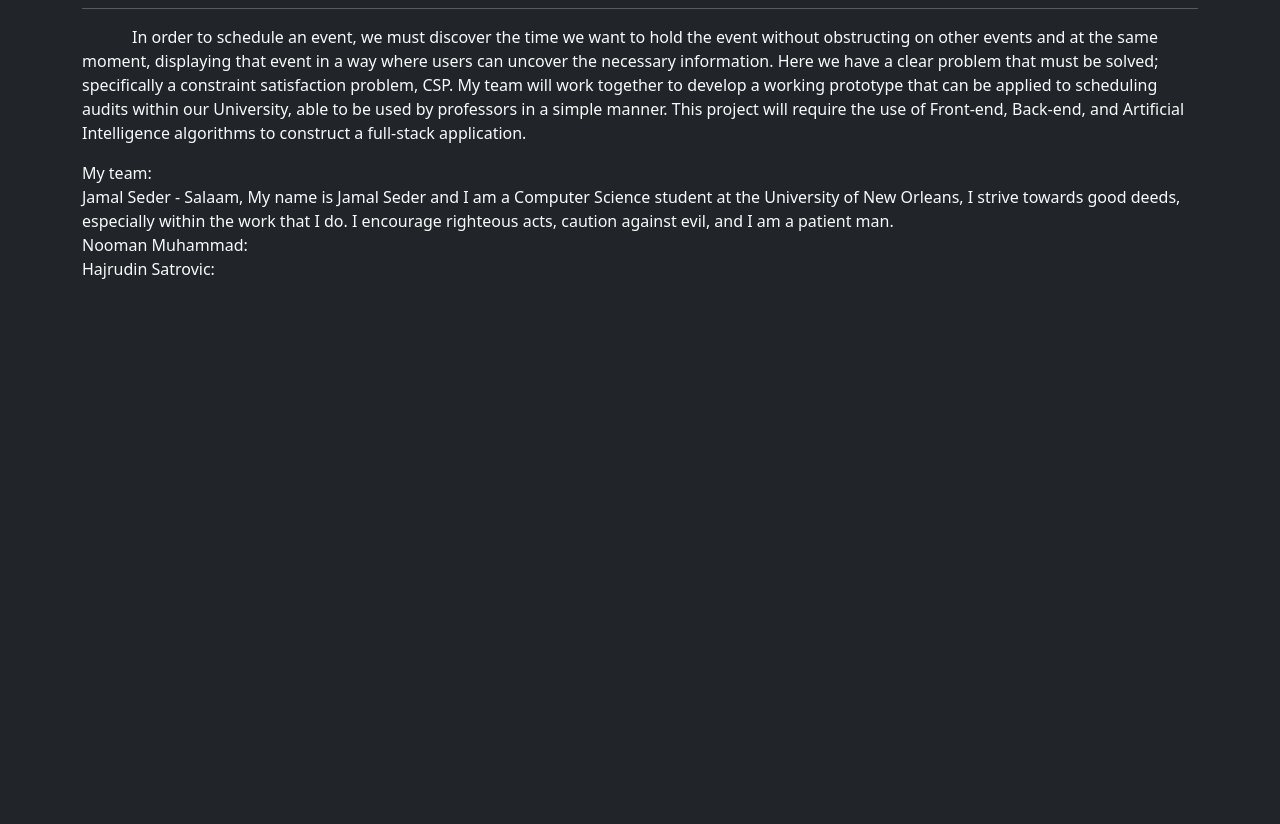
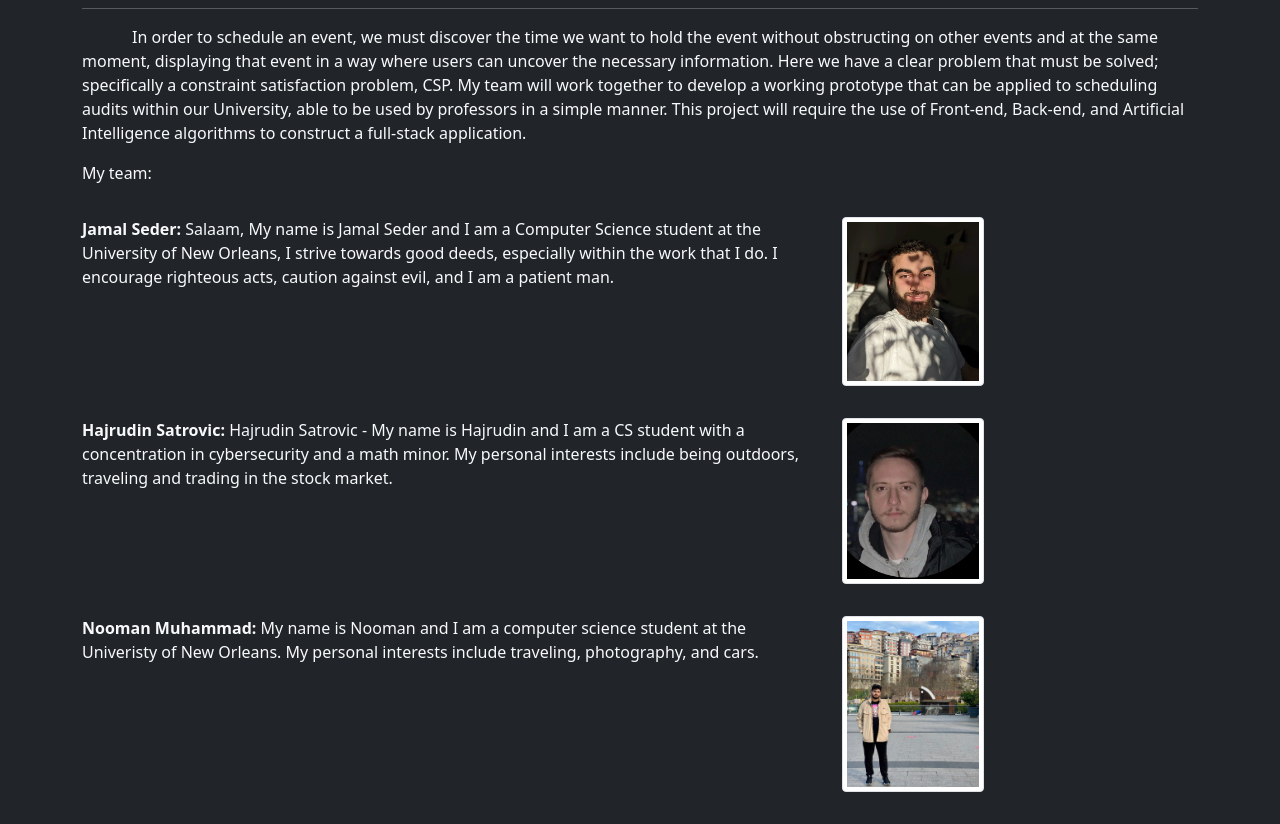
Before and after one commit to Jamalseder7008/Portfolio, a plain HTML site: page articles/article-03.html in a window 1280 px wide. Shown: the part 128-952 px from the top of the page. Before the commit the page ends 800 px from the top, so only its background shows below. Drawn offline with Linux system fonts and the light colour scheme.

Commit message:
update blog

```diff
--- a/articles/article-03.html
+++ b/articles/article-03.html
@@ -24,14 +24,41 @@
             </p>
             <p>
                 My team: <br>
-                Jamal Seder - Salaam, My name is Jamal Seder and I am a Computer Science student at the University of New Orleans,
-                I strive towards good deeds, especially within the work that I do. I encourage righteous acts, caution against evil,
-                and I am a patient man. <br>
-                Nooman Muhammad: <br>
-                Hajrudin Satrovic: <br>
+                <div class="row">
+                    <p>
+                        <div class="col-md-8 col-12">
+                            <strong>Jamal Seder: </strong>Salaam, My name is Jamal Seder and I am a Computer Science student at the University of New Orleans,
+                            I strive towards good deeds, especially within the work that I do. I encourage righteous acts, caution against evil,
+                            and I am a patient man.
+                        </div>
+
+                        <div class='col-sm-4 d-sm-block d-none'>
+                            <img class='img-fluid img-smaller img-thumbnail' src='../assets/JamalPhoto.jpg' >
+                        </div>
+                    </p>
+
+                    <p>
+                        <div class="col-md-8 col-12">
+                            <strong>Hajrudin Satrovic:</strong> Hajrudin Satrovic - My name is Hajrudin and I am a CS student with a concentration in cybersecurity
+                            and a math minor. My personal interests include being outdoors, traveling and trading in the stock market. <br>
+                        </div>
+                        <div class='col-sm-4 d-sm-block d-none'>
+                            <img class='img-fluid img-smaller img-thumbnail' src='../assets/hajro.jpg' >
+                        </div>
+                    </p>
+
+                    <p>
+                        <div class="col-md-8 col-12">
+                            <strong>Nooman Muhammad:</strong> My name is Nooman and I am a computer science student at the Univeristy of New Orleans.
+                            My personal interests include traveling, photography, and cars.
+                        </div>
+                        <div class='col-sm-4 d-sm-block d-none'>
+                            <img class='img-fluid img-smaller img-thumbnail' src='../assets/nooman.jpg' >
+                        </div>
+                    </p>
 
 
-
+                </div>
 
             </p>
         </div>
--- a/styles/updates.css
+++ b/styles/updates.css
@@ -9,3 +9,8 @@
 .tab {
     text-indent: 50px;
 }
+
+.img-smaller {
+    max-width: 40%;
+    max-height: 200px
+}
```
Also changed, not shown: assets/JamalPhoto.jpg (added), assets/hajro.jpg (added), assets/nooman.jpg (added).
